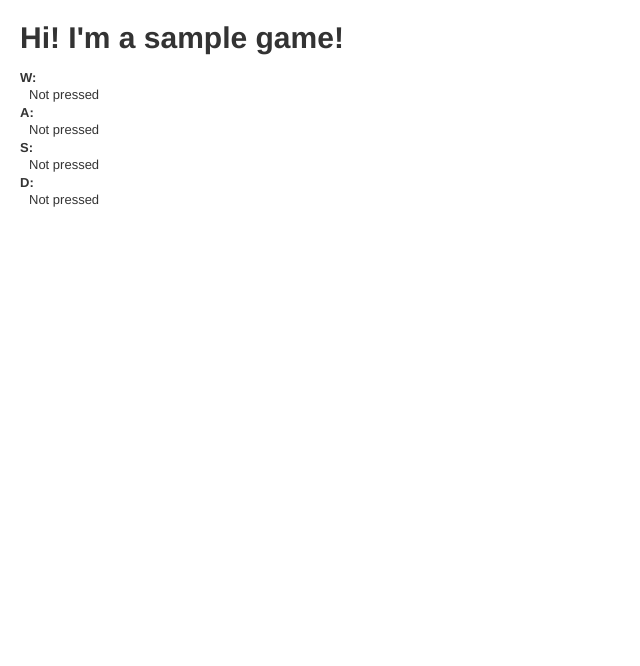
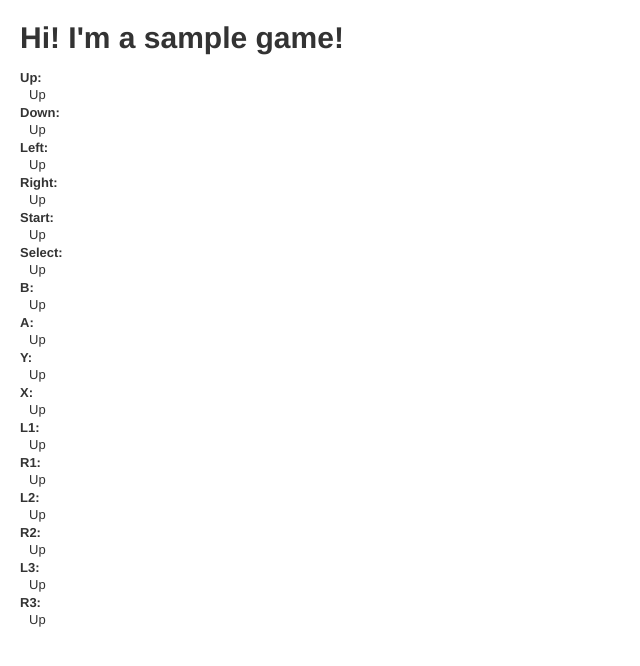
Before and after one commit to psema4/pine, a website: page ui/sample_game/index.html in a window 1280 px wide. Shown: the whole page, without its empty margins (0-640 px from the left). Drawn offline with Linux system fonts and the light colour scheme; files whose address does not match are found by name.

Commit message:
Sample game now monitors gamepad buttons, not keyboard keys.

```diff
--- a/ui/sample_game/index.html
+++ b/ui/sample_game/index.html
@@ -12,14 +12,38 @@
   <body>
     <div id="game-container">
       <h1 class="welcome">Hi! I'm a sample game!</h1>
-      <dl id="key-list">
-        <dt data-keycode="87">W:</dt>
+      <dl id="gamepad-button-list">
+        <dt data-buttonname="UP">Up:</dt>
         <dd></dd>
-        <dt data-keycode="65">A:</dt>
+        <dt data-buttonname="DOWN">Down:</dt>
         <dd></dd>
-        <dt data-keycode="83">S:</dt>
+        <dt data-buttonname="LEFT">Left:</dt>
         <dd></dd>
-        <dt data-keycode="68">D:</dt>
+        <dt data-buttonname="RIGHT">Right:</dt>
+        <dd></dd>
+        <dt data-buttonname="START">Start:</dt>
+        <dd></dd>
+        <dt data-buttonname="SELECT">Select:</dt>
+        <dd></dd>
+        <dt data-buttonname="B">B:</dt>
+        <dd></dd>
+        <dt data-buttonname="A">A:</dt>
+        <dd></dd>
+        <dt data-buttonname="Y">Y:</dt>
+        <dd></dd>
+        <dt data-buttonname="X">X:</dt>
+        <dd></dd>
+        <dt data-buttonname="L1">L1:</dt>
+        <dd></dd>
+        <dt data-buttonname="R1">R1:</dt>
+        <dd></dd>
+        <dt data-buttonname="L2">L2:</dt>
+        <dd></dd>
+        <dt data-buttonname="R2">R2:</dt>
+        <dd></dd>
+        <dt data-buttonname="L3">L3:</dt>
+        <dd></dd>
+        <dt data-buttonname="R3">R3:</dt>
         <dd></dd>
       </dl>
     </div>
--- a/ui/sample_game/js/src/key-input-demo.js
+++ b/ui/sample_game/js/src/key-input-demo.js
@@ -1,64 +1,16 @@
 ;(function (global, pine) {
-  var docEl = document.documentElement;
-  var keyHandlers = {
-    keydown: []
-    ,keyup: []
-  };
+  var gamepadButtonDts = document.querySelectorAll('#gamepad-button-list dt');
+  var dtsArray = Array.prototype.slice.call(gamepadButtonDts, 0);
 
+  (function tick () {
+    global.webkitRequestAnimationFrame(tick);
 
-  docEl.addEventListener('keydown', function (evt) {
-    var keycode = evt.which;
-    var i, length = keyHandlers.keydown.length;
-    for (i = 0; i < length; i++) {
-      var handler = keyHandlers.keydown[i];
-      if (keycode === handler.keycode) {
-        handler.fn();
-        return;
-      }
-    }
-  });
+    dtsArray.forEach(function (buttonDt) {
+      buttonDt.nextElementSibling.textContent =
+        (buttonDt.dataset.buttonname in pine.gamepad.downKeys)
+        ? 'Down'
+        : 'Up';
+    });
+  }());
 
-
-  docEl.addEventListener('keyup', function (evt) {
-    var keycode = evt.which;
-    var i, length = keyHandlers.keyup.length;
-    for (i = 0; i < length; i++) {
-      var handler = keyHandlers.keyup[i];
-      if (keycode === handler.keycode) {
-        handler.fn();
-        return;
-      }
-    }
-  });
-
-
-  var dts = docEl.querySelectorAll('#key-list dt');
-  var dtArr = Array.prototype.slice.call(dts, 0);
-
-  dtArr.forEach(function (dt) {
-    var isPressed = false;
-    var dd = dt.nextElementSibling;
-    dd.textContent = 'Not pressed';
-    var dtKeycode = +dt.dataset.keycode;
-
-    var keydownHandlerObject = {};
-    keydownHandlerObject.keycode = dtKeycode;
-    keydownHandlerObject.fn = function () {
-      if (!isPressed) {
-        dd.textContent = 'Pressed';
-      }
-      isPressed = true;
-    };
-    keyHandlers.keydown.push(keydownHandlerObject)
-
-    var keyupHandlerObject = {};
-    keyupHandlerObject.keycode = dtKeycode;
-    keyupHandlerObject.fn = function () {
-      if (isPressed) {
-        dd.textContent = 'Not pressed';
-      }
-      isPressed = false;
-    };
-    keyHandlers.keyup.push(keyupHandlerObject)
-  });
 } (this, this.pine));
```
